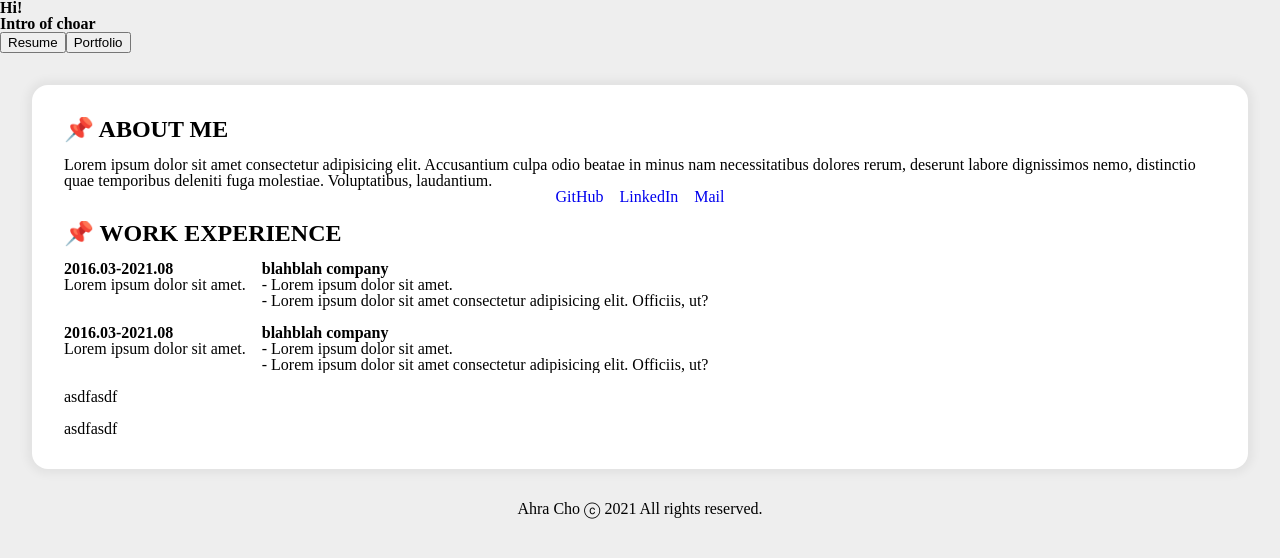
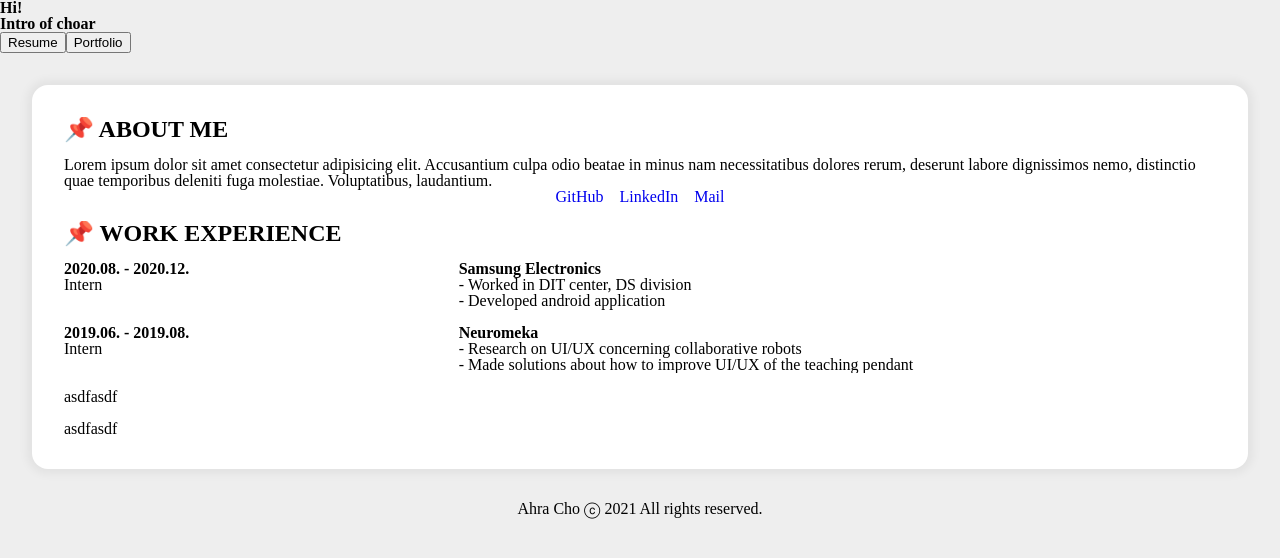
Before and after one commit to choar816/intro-choar, a React app: page / in a window 1280 px wide. Shown: the top 558 px of the page. Built offline with nearby package versions, Linux system fonts and the light colour scheme; the HTML template or start-up script is replaced by a standard one.

Commit message:
Add: Refactor work experience using map

```diff
--- a/src/components/Resume.jsx
+++ b/src/components/Resume.jsx
@@ -6,6 +6,27 @@ const contactList = {
   LinkedIn: 'https://www.linkedin.com/in/ahra-cho-209b6b187/',
   Mail: 'mailto:ahracho816@gmail.com',
 };
+
+const workList = [
+  {
+    duration: '2020.08. - 2020.12.',
+    position: 'Intern',
+    company: 'Samsung Electronics',
+    description: [
+      'Worked in DIT center, DS division',
+      'Developed android application',
+    ],
+  },
+  {
+    duration: '2019.06. - 2019.08.',
+    position: 'Intern',
+    company: 'Neuromeka',
+    description: [
+      'Research on UI/UX concerning collaborative robots',
+      'Made solutions about how to improve UI/UX of the teaching pendant',
+    ],
+  },
+];
 
 const Section = styled.section`
   overflow: hidden;
@@ -28,6 +49,12 @@ const Section = styled.section`
   }
   .list-experience > li + li {
     margin-top: 1rem;
+  }
+  .part-first {
+    flex: 1;
+  }
+  .part-second {
+    flex: 2;
   }
 
   h2 {
@@ -68,38 +95,22 @@ function Resume() {
       <Section>
         <h2>📌 WORK EXPERIENCE</h2>
         <ul className="list-experience">
+          {workList.map((work) => (
             <li>
               <article className="part-first">
-              <h3>2016.03-2021.08</h3>
-              <p>Lorem ipsum dolor sit amet.</p>
+                <h3>{work.duration}</h3>
+                <p>{work.position}</p>
               </article>
               <article className="part-second">
-              <h3>blahblah company</h3>
+                <h3>{work.company}</h3>
                 <ul>
-                <li>Lorem ipsum dolor sit amet.</li>
-                <li>
-                  Lorem ipsum dolor sit amet consectetur adipisicing elit.
-                  Officiis, ut?
-                </li>
+                  {work.description.map((val) => (
+                    <li>{val}</li>
+                  ))}
                 </ul>
               </article>
             </li>
-          <li>
-            <article className="part-first">
-              <h3>2016.03-2021.08</h3>
-              <p>Lorem ipsum dolor sit amet.</p>
-            </article>
-            <article className="part-second">
-              <h3>blahblah company</h3>
-              <ul>
-                <li>Lorem ipsum dolor sit amet.</li>
-                <li>
-                  Lorem ipsum dolor sit amet consectetur adipisicing elit.
-                  Officiis, ut?
-                </li>
-              </ul>
-            </article>
-          </li>
+          ))}
         </ul>
       </Section>
       <Section>asdfasdf</Section>
```
Lines whose indentation alone changed are shown as unchanged.
